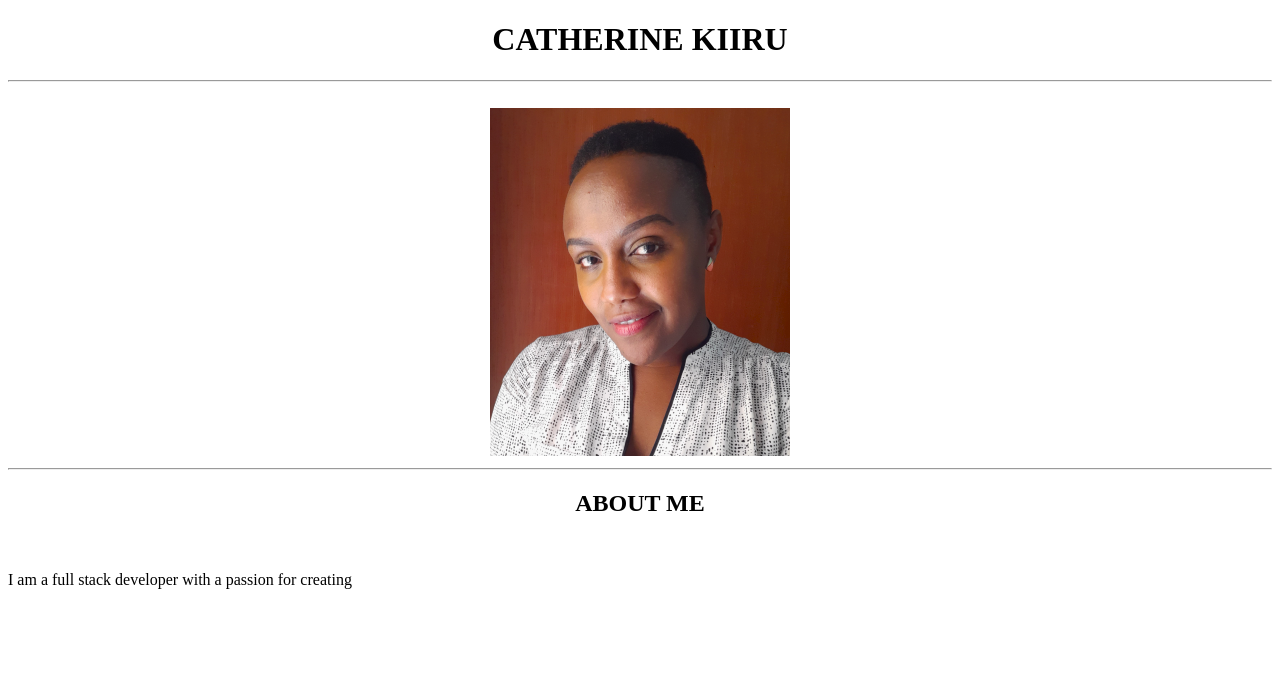
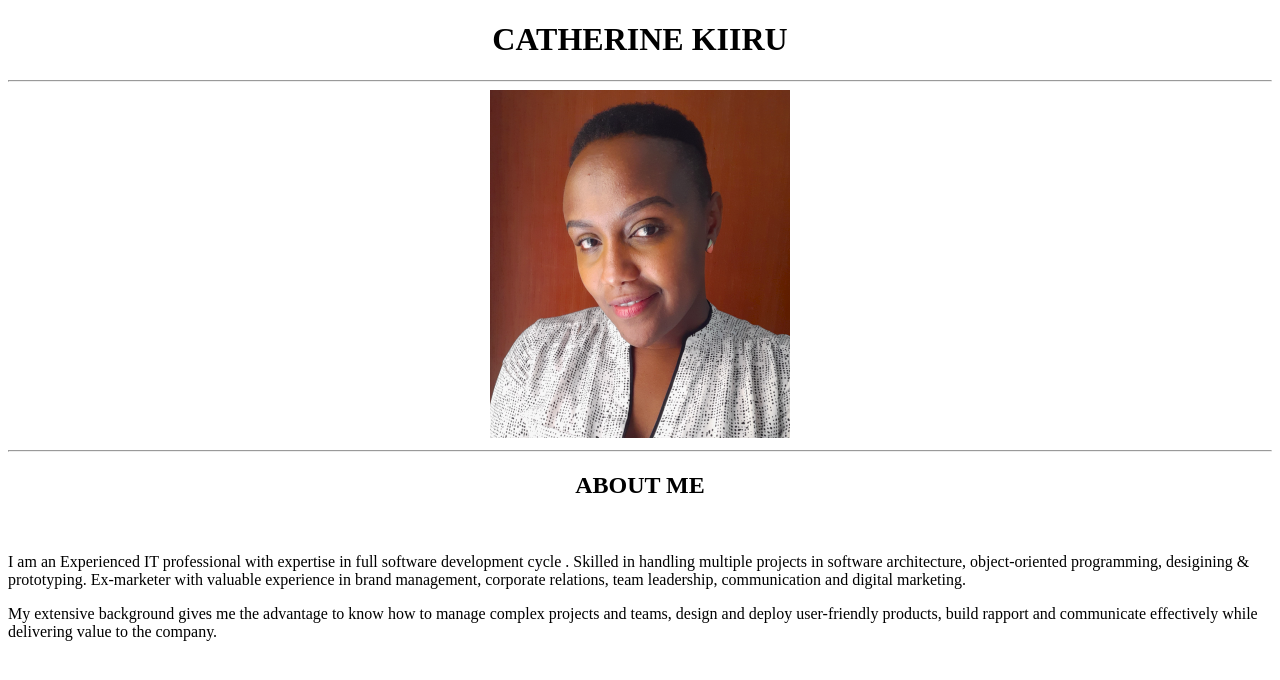
Before and after one commit to CatherineKiiru/first-project-v2, a plain HTML site: page index.html in a window 1280 px wide. Drawn offline with Linux system fonts and the light colour scheme.

Commit message:
added an about me section

```diff
--- a/index.html
+++ b/index.html
@@ -9,12 +9,17 @@
     <h1> <center> CATHERINE KIIRU</center> </h1>
     <hr>
 </div>
-<br>
+
 <center> <img src="images/me-1.png" alt="Catherine Kiiru"> </center>
 <hr>
 <center><H2>ABOUT ME</H2></center>
 <br>
-<p>I am a full stack developer with a passion for creating </p>
+<p>I am an Experienced IT professional with expertise in full software development cycle . Skilled in handling multiple projects in software architecture, object-oriented programming, desigining & prototyping.
+    Ex-marketer with valuable experience  in brand management, corporate relations, team leadership, communication and digital marketing.
+     </p>
+     <p>My extensive background gives me the advantage to know how to manage complex projects and teams, design and deploy user-friendly products, build rapport and communicate effectively
+         while delivering value to the company.
+     </p>
 
 </head>
 
```
